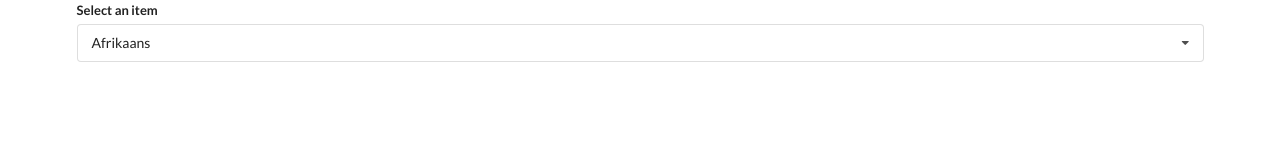
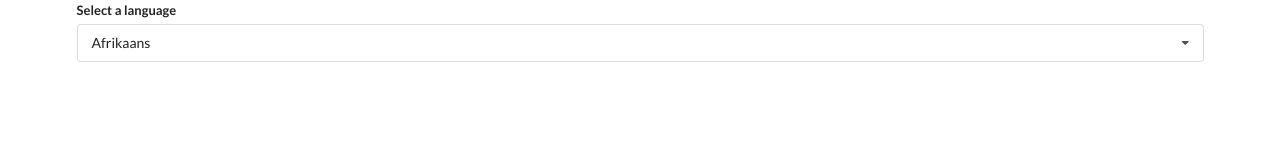
Before and after one commit to JCEleanor/react-widgets, a React (Create React App) app: page / in a window 1280 px wide. Shown: the top 160 px of the page. Built offline with nearby package versions, Linux system fonts and the light colour scheme.

Commit message:
add label props to Dropdown component

```diff
--- a/src/components/Dropdown.js
+++ b/src/components/Dropdown.js
@@ -1,6 +1,6 @@
 import React, { useState, useEffect, useRef } from 'react'
 
-const Dropdown = ({ options, selected, onSelectedChange }) => {
+const Dropdown = ({ options, selected, onSelectedChange, label }) => {
   const ref = useRef()
   const [open, setOpen] = useState(false)
 
@@ -34,7 +34,7 @@ const Dropdown = ({ options, selected, onSelectedChange }) => {
   return (
     <div ref={ref} className="ui form container">
       <div className="field">
-        <label className="label">Select an item</label>
+        <label className="label">{label}</label>
         <div
           onClick={() => setOpen(!open)}
           className={`ui selection dropdown ${open ? 'visible active' : ''}`}
--- a/src/components/Translate.js
+++ b/src/components/Translate.js
@@ -21,6 +21,7 @@ const Translate = () => {
   return (
     <div>
       <Dropdown
+        label="Select a language"
         options={options}
         selected={language}
         onSelectedChange={setLanguage}
```
